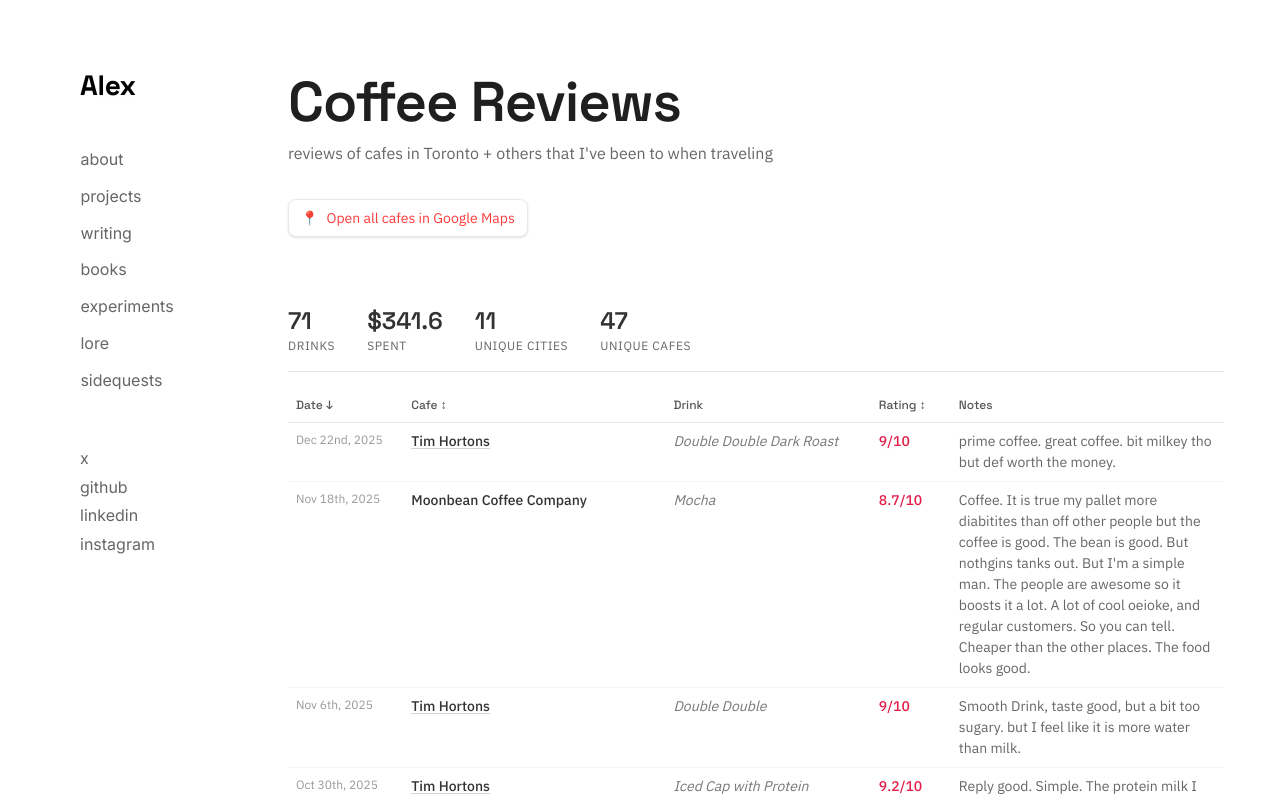
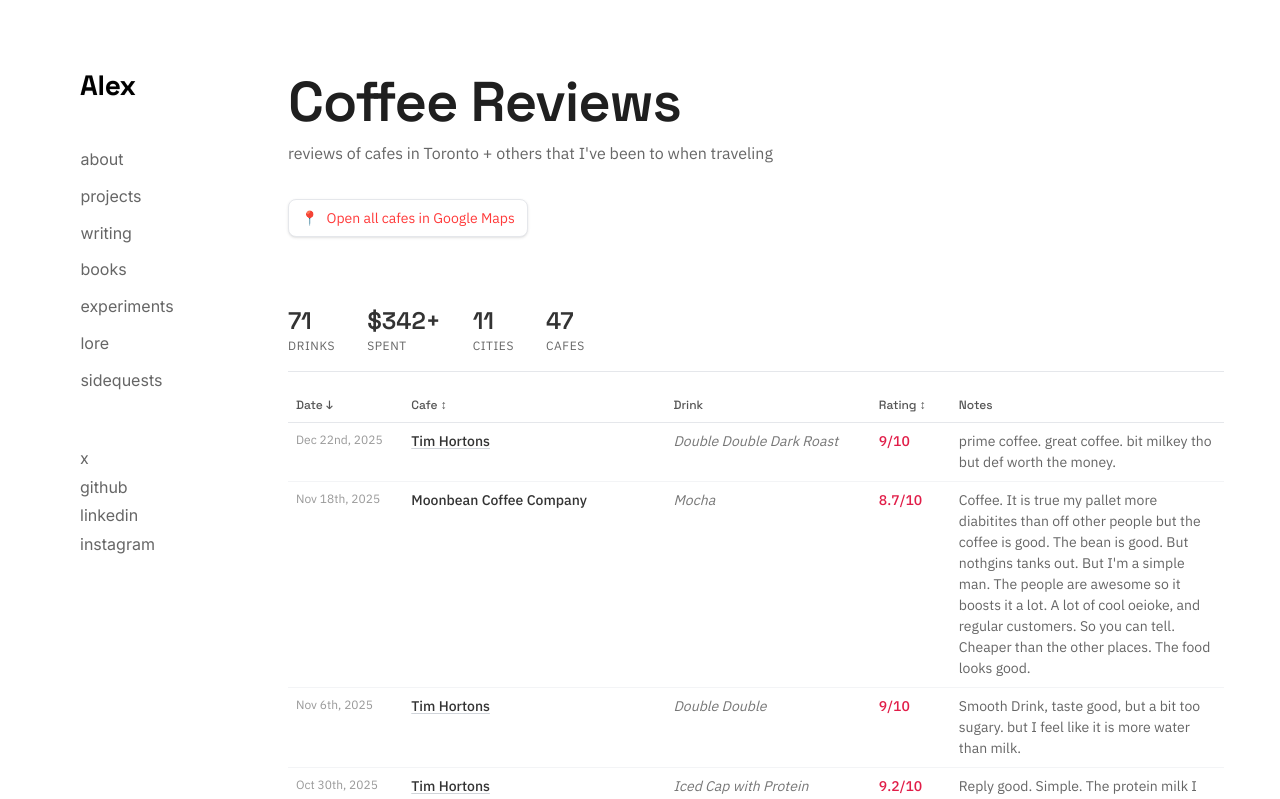
Before and after one commit to alexshibu1/alexshibu.com, a Next.js app: page /coffee in a window 1280 px wide. Shown: the top 799 px of the page. Built offline with nearby package versions, Linux system fonts and the light colour scheme.

Commit message:
fillin  a bit better

```diff
--- a/app/coffee/CoffeeTable.tsx
+++ b/app/coffee/CoffeeTable.tsx
@@ -106,7 +106,7 @@
       drinks: shops.length,
       uniqueCafes,
       uniqueCities,
-      estimatedDollars: Math.round(estimatedDollars * 10) / 10, // Round to 1 decimal
+      estimatedDollars: Math.round(estimatedDollars), // Nearest dollar
     };
   }, [shops]);
 
@@ -209,7 +209,7 @@
           <span className="stat-label">drinks</span>
         </div>
         <div className="stat-item">
-          <span className="stat-value">${stats.estimatedDollars}</span>
+          <span className="stat-value">${stats.estimatedDollars + "+"}</span>
           <span className="stat-label">spent</span>
         </div>
         <button
@@ -221,11 +221,11 @@
           }}
         >
           <span className="stat-value">{stats.uniqueCities}</span>
-          <span className="stat-label">unique cities</span>
+          <span className="stat-label">cities</span>
         </button>
         <div className="stat-item">
           <span className="stat-value">{stats.uniqueCafes}</span>
-          <span className="stat-label">unique cafes</span>
+          <span className="stat-label">cafes</span>
         </div>
       </div>
 
--- a/app/lore/page.tsx
+++ b/app/lore/page.tsx
@@ -214,7 +214,7 @@
     id: "yc-ai-school-2025-06",
     date: "06.2025",
     line: "YC AI Startup School",
-    more: "Two-day intensive workshop in San Francisco on building and shipping with AI, alongside ~2,000 top CS undergrads and grad students. Absorbed founder lessons: talk to users, ship fast, and iterate.",
+    more: "Two-day intensive workshop in San Francisco on building and shipping with AI, alongside ~2,000 top CS undergrads and grad students. Absorbed founder lessons: talk to users, ship fast, and iterate. Huge stamp of validation for me in the startup space.",
   },
   {
     id: "veritas-2025-06",
```
